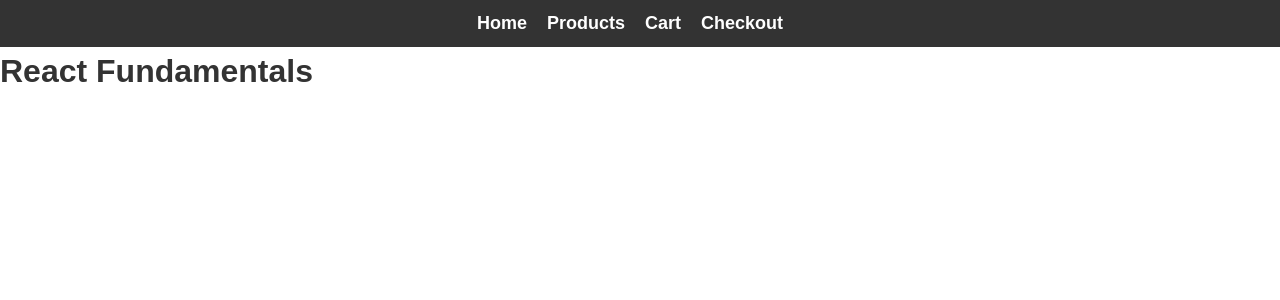
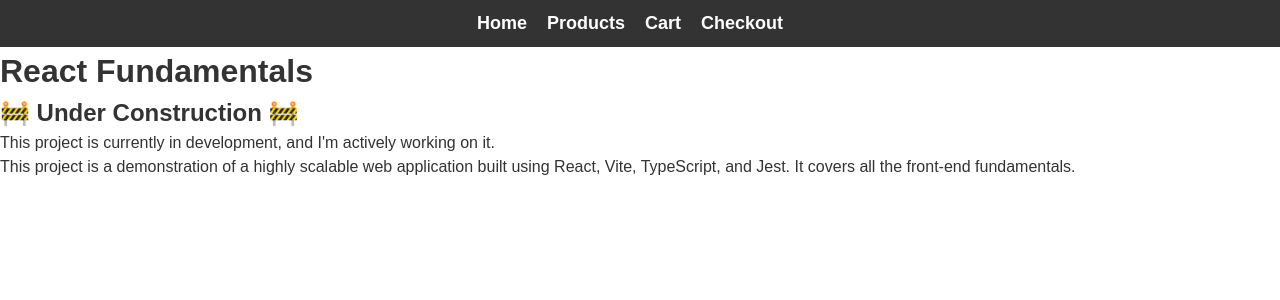
Before and after one commit to benjaminPla/react_fundamentals, a React (Vite) app: page / in a window 1280 px wide. Shown: the top 300 px of the page. Built offline with nearby package versions, Linux system fonts and the light colour scheme.

Commit message:
delete Title component

```diff
--- a/src/components/Home.tsx
+++ b/src/components/Home.tsx
@@ -1,10 +1,20 @@
 import React from "react";
-import Title from "./Title";
 
 const Home: React.FC = () => {
   return (
     <>
-      <Title text="React Fundamentals" />
+      <h1>React Fundamentals</h1>
+      <h2>🚧 Under Construction 🚧</h2>
+      <p>
+        This project is currently in development, and I'm actively working on
+        it.
+      </p>
+
+      <p>
+        This project is a demonstration of a highly scalable web application
+        built using React, Vite, TypeScript, and Jest. It covers all the
+        front-end fundamentals.
+      </p>
     </>
   );
 };
--- a/src/components/NotFound.tsx
+++ b/src/components/NotFound.tsx
@@ -1,10 +1,9 @@
 import React from "react";
-import Title from "./Title";
 
 const NotFound: React.FC = () => {
   return (
     <>
-      <Title text="404 - Not Found" />
+      <h1>404 - Not Found</h1>
       <p>The page you are looking for does not exist.</p>
     </>
   );
--- a/src/components/Title.tsx
+++ /dev/null
@@ -1,11 +0,0 @@
-import React from "react";
-
-interface ITitleProps {
-  items: MenuItem[];
-}
-
-const Title: React.FC<ITitleProps> = ({ text }) => {
-  return <h1>{text}</h1>;
-};
-
-export default Title;
```
